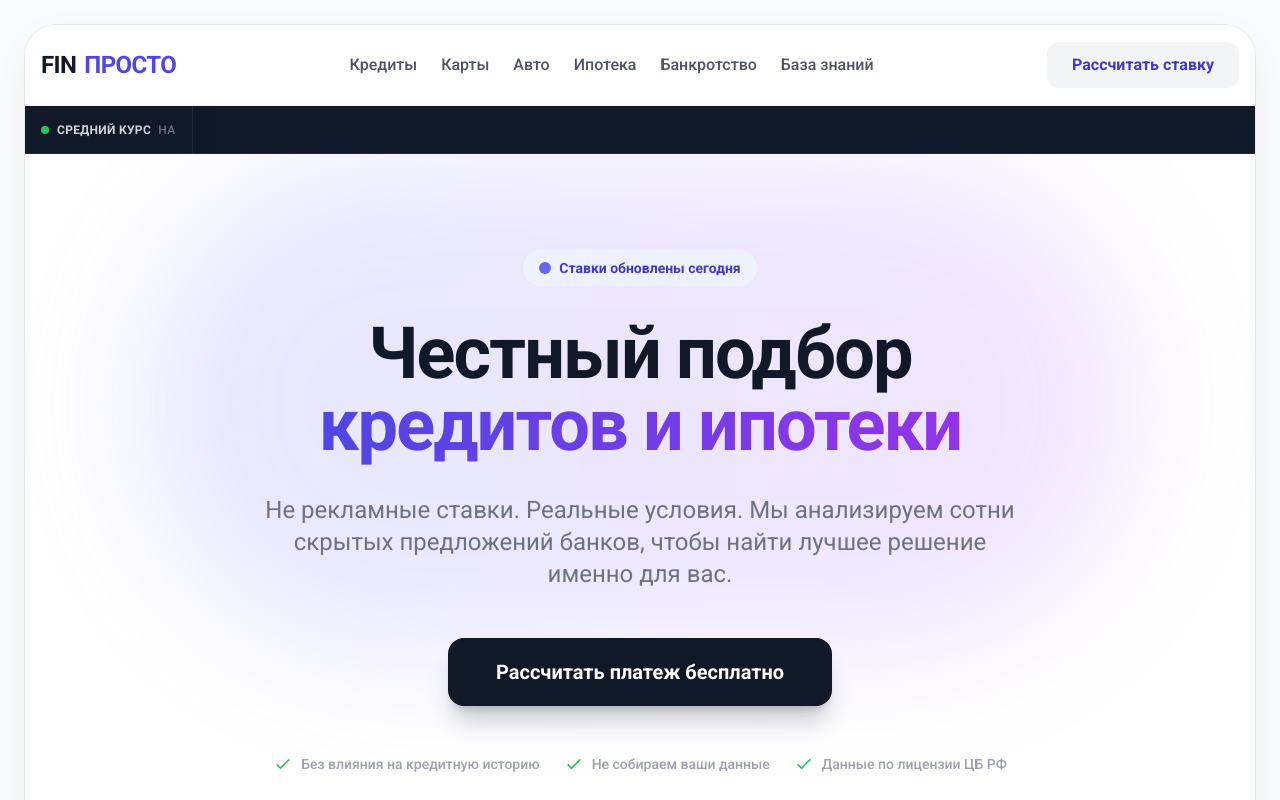
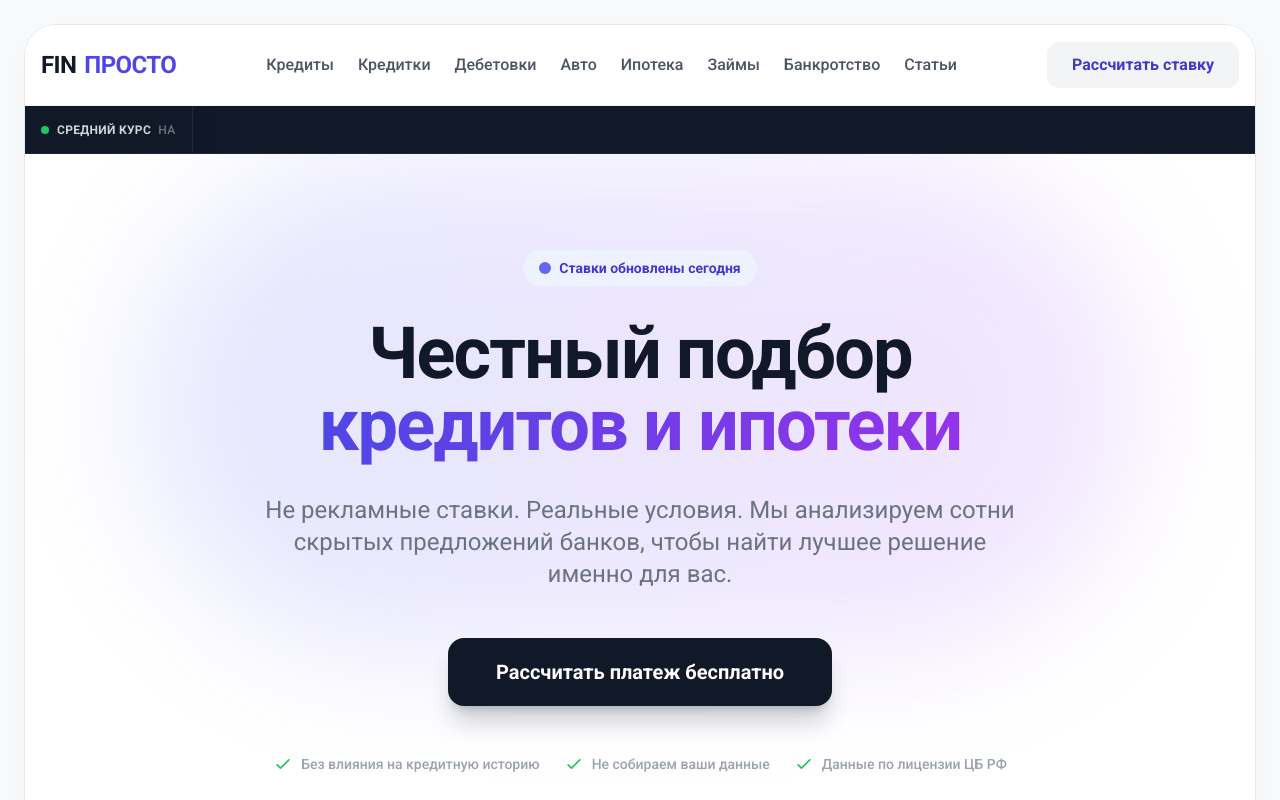
Before and after one commit to Gogih43/finprosto-1, a Next.js app: page / in a window 1280 px wide. Shown: the top 800 px of the page. Built offline with nearby package versions, Linux system fonts and the light colour scheme; no server answers.

Commit message:
Update Header.tsx

```diff
--- a/components/Header.tsx
+++ b/components/Header.tsx
@@ -18,11 +18,13 @@ export default function Header() {
           {/* МЕНЮ ДЛЯ КОМПЬЮТЕРА */}
           <nav className="hidden md:flex items-center gap-4 lg:gap-6 font-medium text-gray-600 text-sm lg:text-base">
             <Link href="/#calculator" className="hover:text-indigo-600 transition-colors">Кредиты</Link>
-            <Link href="/#credit-cards" className="hover:text-indigo-600 transition-colors">Карты</Link>
+            <Link href="/#credit-cards" className="hover:text-indigo-600 transition-colors">Кредитки</Link>
+            <Link href="/#debit-cards" className="hover:text-indigo-600 transition-colors">Дебетовки</Link>
             <Link href="/#autoloans" className="hover:text-indigo-600 transition-colors">Авто</Link>
             <Link href="/#mortgage" className="hover:text-indigo-600 transition-colors">Ипотека</Link>
+            <Link href="/#mfo" className="hover:text-indigo-600 transition-colors">Займы</Link>
             <Link href="/#bankruptcy" className="hover:text-red-600 transition-colors">Банкротство</Link>
-            <Link href="/#articles" className="hover:text-indigo-600 transition-colors">База знаний</Link>
+            <Link href="/#articles" className="hover:text-indigo-600 transition-colors">Статьи</Link>
           </nav>
 
           {/* КНОПКА СПРАВА (ДЛЯ КОМПЬЮТЕРА) */}
@@ -51,8 +53,10 @@ export default function Header() {
           <div className="flex flex-col px-4 pt-2 pb-6 space-y-4 font-medium text-gray-600">
             <Link href="/#calculator" onClick={() => setIsMobileMenuOpen(false)} className="text-left py-2 border-b border-gray-50">Кредиты наличными</Link>
             <Link href="/#credit-cards" onClick={() => setIsMobileMenuOpen(false)} className="text-left py-2 border-b border-gray-50">Кредитные карты</Link>
+            <Link href="/#debit-cards" onClick={() => setIsMobileMenuOpen(false)} className="text-left py-2 border-b border-gray-50">Дебетовые карты</Link>
             <Link href="/#autoloans" onClick={() => setIsMobileMenuOpen(false)} className="text-left py-2 border-b border-gray-50">Автокредиты</Link>
             <Link href="/#mortgage" onClick={() => setIsMobileMenuOpen(false)} className="text-left py-2 border-b border-gray-50">Ипотека</Link>
+            <Link href="/#mfo" onClick={() => setIsMobileMenuOpen(false)} className="text-left py-2 border-b border-gray-50 text-indigo-600">Займы под 0%</Link>
             <Link href="/#bankruptcy" onClick={() => setIsMobileMenuOpen(false)} className="text-left py-2 border-b border-gray-50 text-red-600">Банкротство 127-ФЗ</Link>
             <Link href="/#articles" onClick={() => setIsMobileMenuOpen(false)} className="text-left py-2 border-b border-gray-50">База знаний</Link>
           </div>
```
